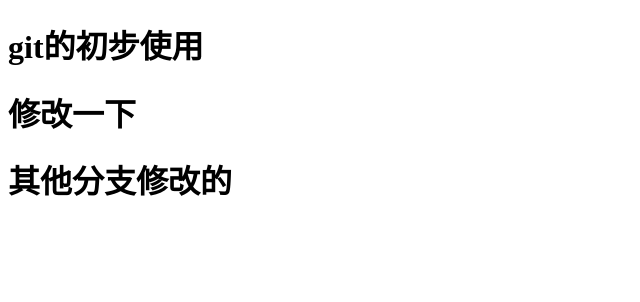
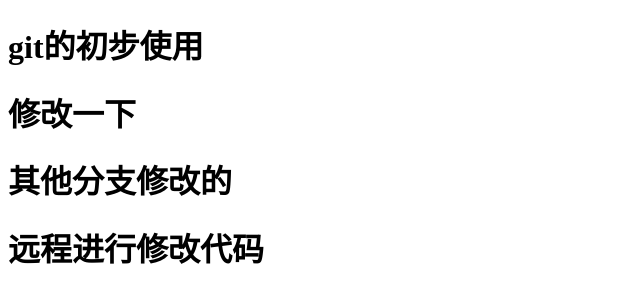
Before and after one commit to Zhengzesen/git--, a plain HTML site: page index.html in a window 1280 px wide. Shown: the whole page, without its empty margins (0-640 px from the left). Drawn offline with Linux system fonts and the light colour scheme.

Commit message:
居家办公

```diff
--- a/index.html
+++ b/index.html
@@ -10,5 +10,6 @@
     <h1>git的初步使用</h1>
     <h1>修改一下</h1>
     <h1>其他分支修改的</h1>
+    <h1>远程进行修改代码</h1>
 </body>
 </html>
```
